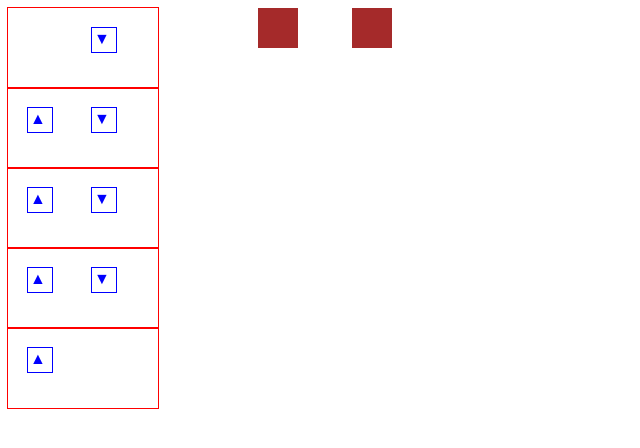
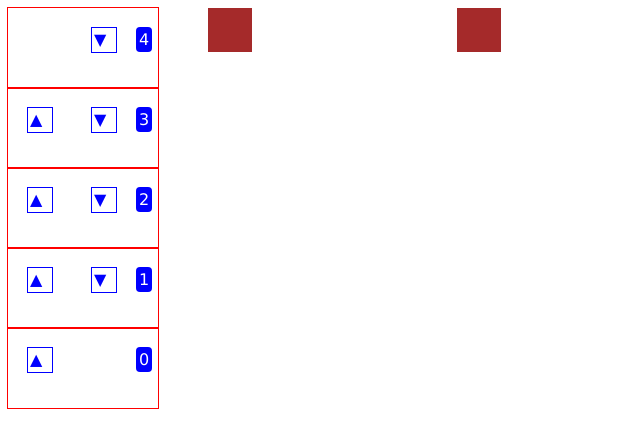
Before and after one commit to scaleracademy/Elevator-Game, a website built with Parcel: page src/index.html in a window 1280 px wide. Shown: the whole page, without its empty margins (0-640 px from the left). Built offline with nearby package versions, Linux system fonts and the light colour scheme.

Commit message:
elevator door open close animations
Signed-off-by: Arnav Gupta <arnav@codingblocks.com>

```diff
--- a/src/app.ts
+++ b/src/app.ts
@@ -1,9 +1,10 @@
 import { DownButton } from './elements/DownButton';
-import { BuildingFloor } from './elements/BuildingFloor';
+import { FloorPanel } from './elements/FloorPanel';
 import { UpButton } from './elements/UpButton';
 import { Elevator } from './entities/Elevator';
 import { FloorBtn } from './entities/FloorBtn';
 import { FloorList } from './elements/FloorList';
+import { ElevatorBox } from './elements/ElevatorBox';
 
 const config = {
     FLOORS: 5,
@@ -11,8 +12,9 @@ const config = {
 }
 window.customElements.define('up-btn', UpButton);
 window.customElements.define('down-btn', DownButton);
-window.customElements.define('bldg-floor', BuildingFloor);
+window.customElements.define('floor-panel', FloorPanel);
 window.customElements.define('floor-list', FloorList);
+window.customElements.define('elevator-box', ElevatorBox);
 
 
 export class App {
--- /dev/null
+++ b/src/elements/ElevatorBox.ts
@@ -0,0 +1,28 @@
+export class ElevatorBox extends HTMLElement {
+    elevatorId = 0;
+    doorOpen = false;
+    constructor(elevatorId: number) {
+        super();
+        this.elevatorId = elevatorId;
+    }
+
+    connectedCallback() {
+        this.classList.add('elevator');
+
+        this.setAttribute('elevator-id', this.elevatorId.toString());
+    }
+
+    openDoor() {
+        this.doorOpen = true;
+        this.setAttribute('door-open', 'true');
+    }
+
+    closeDoor() {
+        this.doorOpen = false;
+        this.removeAttribute('door-open');
+    }
+
+    onclick = function () {
+        this.doorOpen ? this.closeDoor() : this.openDoor();
+    }
+}
--- a/src/elements/FloorList.ts
+++ b/src/elements/FloorList.ts
@@ -1,16 +1,16 @@
-import { BuildingFloor } from "./BuildingFloor";
+import { FloorPanel } from "./FloorPanel";
 
 export class FloorList extends HTMLElement {
     totalFloors = 0;
-    floors: Array<BuildingFloor> = [];
+    floors: Array<FloorPanel> = [];
     constructor(totalFloors: number) {
         super();
         this.totalFloors = totalFloors;
 
         for (let i = 0; i < totalFloors; i++) {
-            const floor = new BuildingFloor(i);
+            const floor = new FloorPanel(i);
             this.floors.push(floor);
-            this.appendChild(floor);
+            this.prepend(floor);
         }
     }
 
--- a/src/elements/BuildingFloor.ts
+++ b/src/elements/FloorPanel.ts
@@ -1,7 +1,7 @@
 import { DownButton } from "./DownButton";
 import { UpButton } from "./UpButton";
 
-export class BuildingFloor extends HTMLElement {
+export class FloorPanel extends HTMLElement {
     floorNum = 0;
     up = new UpButton();
     down = new DownButton();
@@ -13,6 +13,7 @@ export class BuildingFloor extends HTMLElement {
     }
 
     connectedCallback() {
+        this.setAttribute('floor-id', this.floorNum.toString());
         this.classList.add('floor')
     }
 }
--- a/src/index.html
+++ b/src/index.html
@@ -11,9 +11,9 @@
 
   <body>
     <div id="app">
-      <div id="elevators">
-        <div class="elevator" id="elevator0"></div>
-        <div class="elevator" id="elevator1"></div>
+      <div class="elevators">
+        <elevator-box></elevator-box>
+        <elevator-box door-open="1"></elevator-box>
       </div>
     </div>
   </body>
--- a/src/style.scss
+++ b/src/style.scss
@@ -1,3 +1,6 @@
+* {
+  font-family: Verdana, Geneva, Tahoma, sans-serif;
+}
 .building {
   display: inline-block;
   .floor {
@@ -5,6 +8,14 @@
     display: block;
     width: 150px;
     height: 80px;
+
+    &::after {
+      padding: 3px;
+      border-radius: 4px;
+      background-color: blue;
+      color: white;
+      content: attr(floor-id);
+    }
 
     .floor-btn {
       margin: 20px;
@@ -36,16 +47,30 @@
     visibility: hidden;
   }
 }
-#elevators {
-  height: 100%;
-  margin-left: 200px;
-  display: inline-block;
+.elevators {
   position: absolute;
   .elevator {
-    margin-left: 50px;
+    margin-left: 200px;
     display: inline-block;
     height: 40px;
     width: 40px;
-    background-color: brown;
+    border: 2px solid brown;
+
+    &::before {
+      content: "";
+      display: block;
+      height: 40px;
+      width: 40px;
+      background-color: brown;
+      transition: 2s;
+    }
+
+    &[door-open="true"] {
+      &::before {
+        width: 0px;
+      }
+    }
+
   }
+
 }
```
